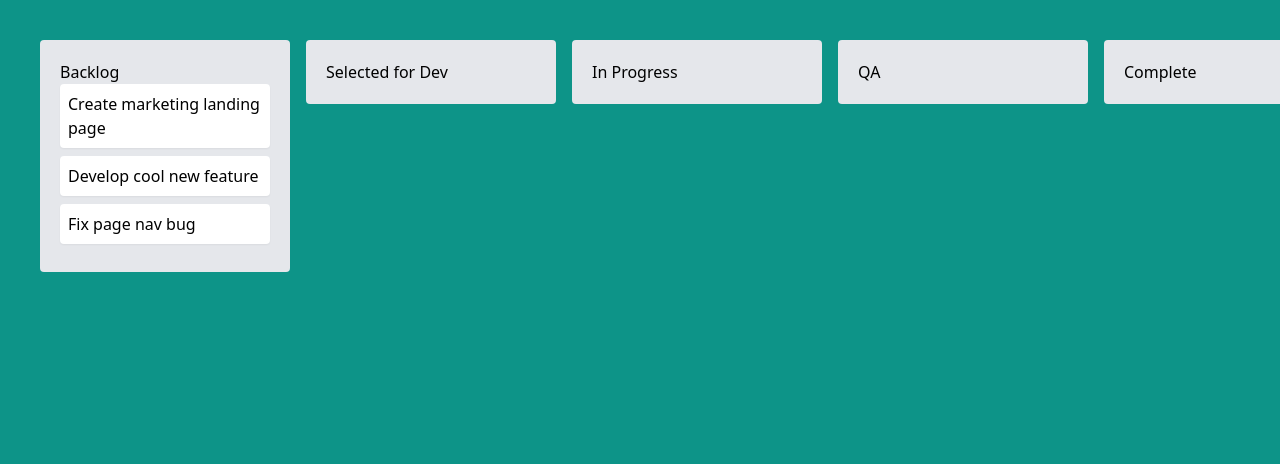
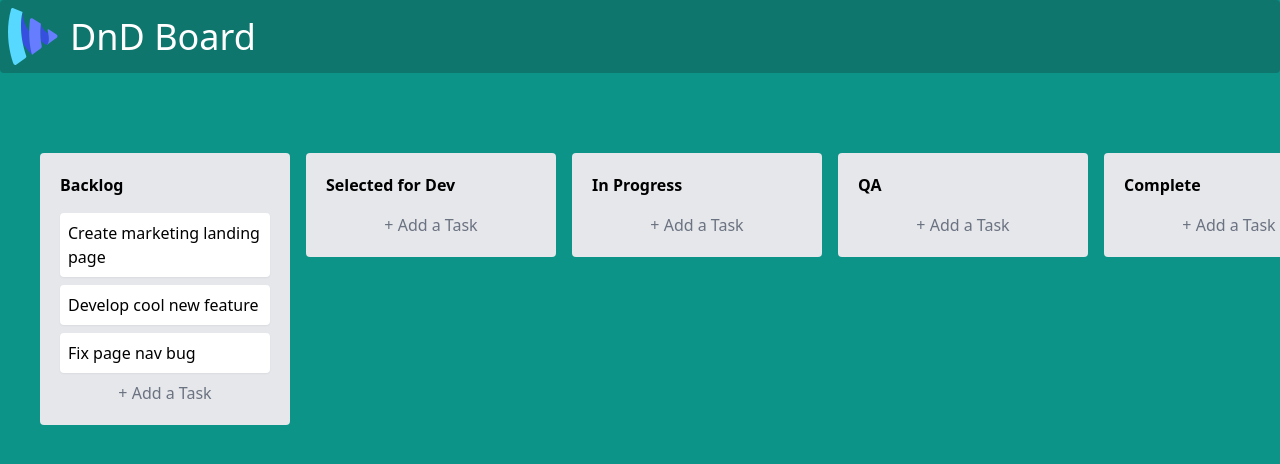
Before and after one commit to memotux/portfolio-dnd-board, a Nuxt app: page / in a window 1280 px wide. Shown: the top 464 px of the page. Built offline with nearby package versions, Linux system fonts and the light colour scheme.

Commit message:
add: DnDBoard site header

```diff
--- a/app.vue
+++ b/app.vue
@@ -1,5 +1,12 @@
 <template>
-  <div class="p-10 h-[100vh] bg-teal-600 overflow-auto">
-    <DnDBoard />
+  <div class="h-[100vh] bg-teal-600 overflow-hidden">
+    <header class="flex items-center mb-10 bg-teal-700 rounded p-2 w-full">
+      <img width="200" height="200" class="mr-3 w-[50px] h-full" src="/vueschool-logo.svg"
+        alt="Vue School" />
+      <h1 class="text-4xl text-white ">DnD Board</h1>
+    </header>
+    <main class="p-10 overflow-x-scroll">
+      <DnDBoard />
+    </main>
   </div>
 </template>
--- a/components/DnDBoard.vue
+++ b/components/DnDBoard.vue
@@ -32,13 +32,16 @@ const columns = ref<Column[]>([
 </script>
 
 <template>
-  <div class="flex gap-4 overflox-x-auto items-start">
+  <div class="flex gap-4 items-start">
     <div v-for="col in columns" :key="col.id"
       class="column bg-gray-200 p-5 rounded min-w-[250px]">
-      <header>
+      <header class="font-bold mb-4">
         {{ col.title }}
       </header>
       <DnDBoardTask v-for="task in col.tasks" :key="task.id" :task="task" />
+      <footer>
+        <button class="text-gray-500 w-full">+ Add a Task</button>
+      </footer>
     </div>
   </div>
 </template>
```
Also changed, not shown: public/vueschool-logo.svg (added).
